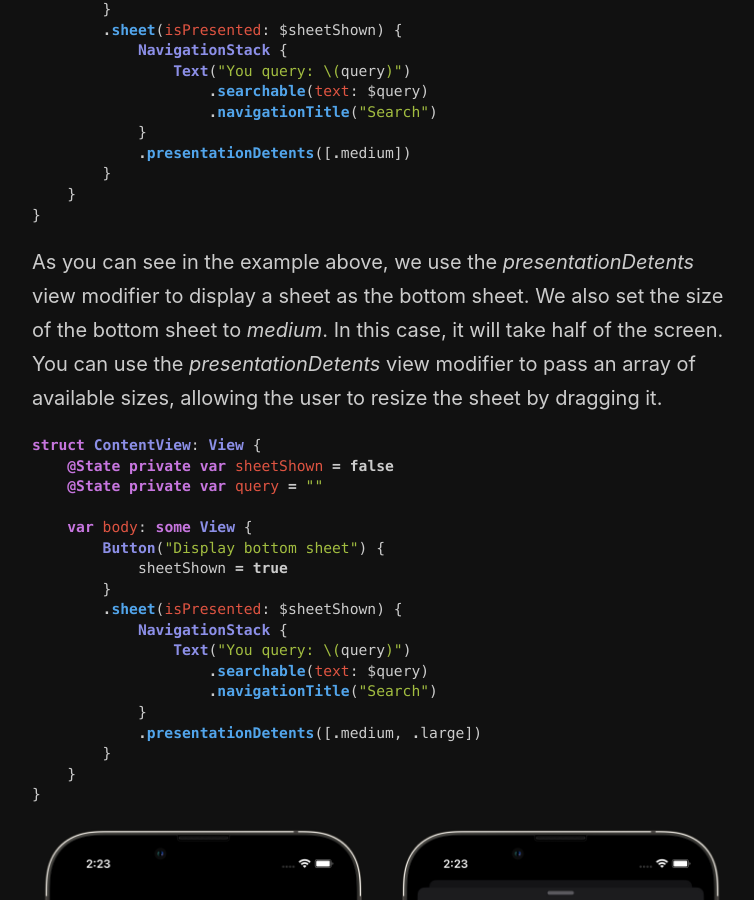
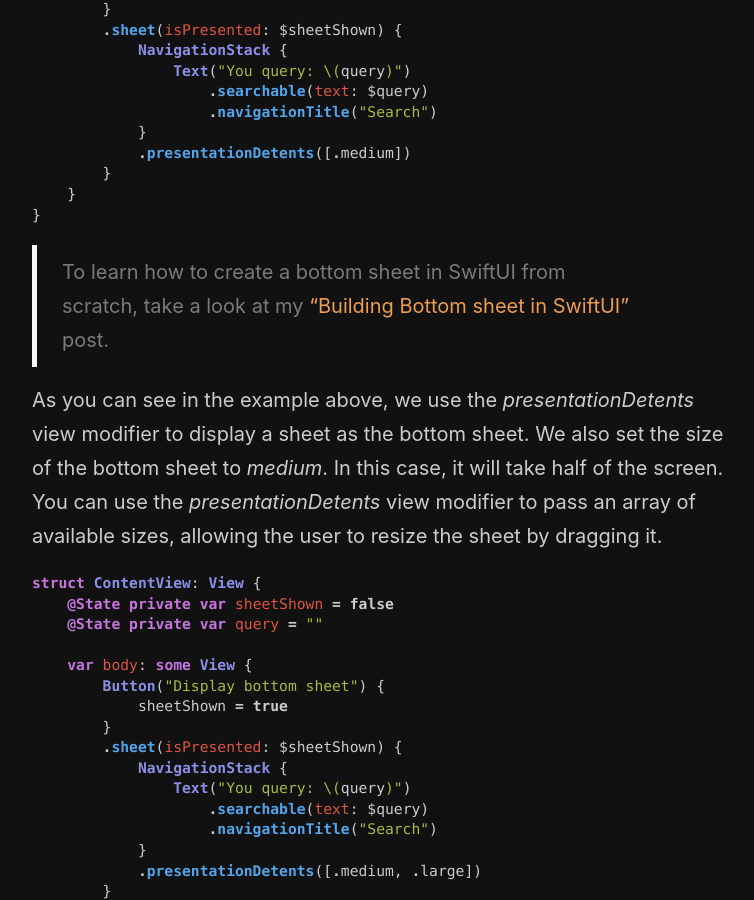
Before and after one commit to mecid/mecid.github.io, a Jekyll site: the page built from _posts/2022-07-19-bottom-sheet-api-in-swiftui.md, in a window 1280 px wide and 900 px high, scrolled down 732 px. Shown: the whole window, without its empty margins (258-1012 px from the left). Built offline with Jekyll 4.4.1, drawn with Linux system fonts in a browser that asks for light colours.

Commit message:
reference post added to the bottom sheet post

````diff
--- a/_posts/2022-07-19-bottom-sheet-api-in-swiftui.md
+++ b/_posts/2022-07-19-bottom-sheet-api-in-swiftui.md
@@ -29,6 +29,8 @@ struct ContentView: View {
     }
 }
 ```
+
+> To learn how to create a bottom sheet in SwiftUI from scratch, take a look at my ["Building Bottom sheet in SwiftUI"](/2019/12/11/building-bottom-sheet-in-swiftui/) post.
 
 As you can see in the example above, we use the *presentationDetents* view modifier to display a sheet as the bottom sheet. We also set the size of the bottom sheet to *medium*. In this case, it will take half of the screen.
 You can use the *presentationDetents* view modifier to pass an array of available sizes, allowing the user to resize the sheet by dragging it.
````
